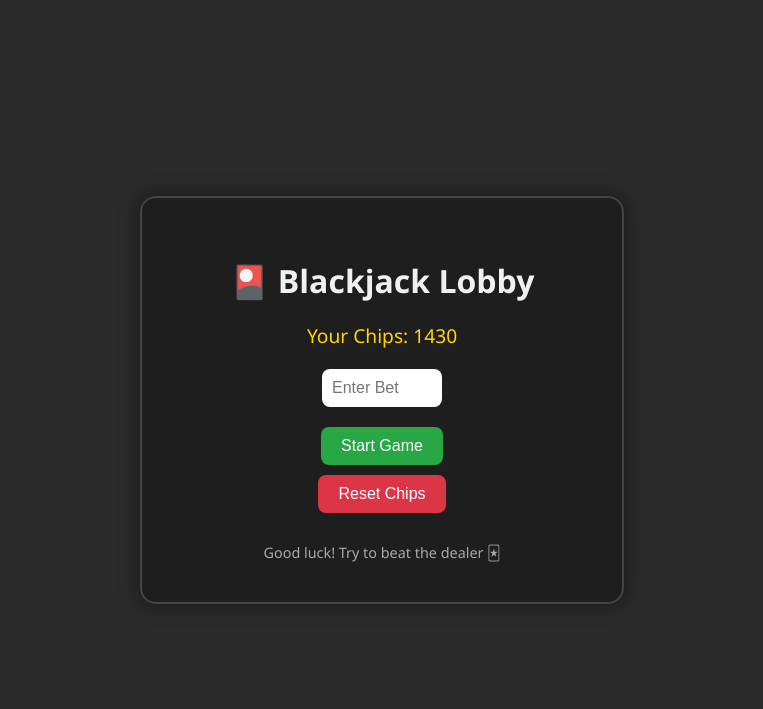
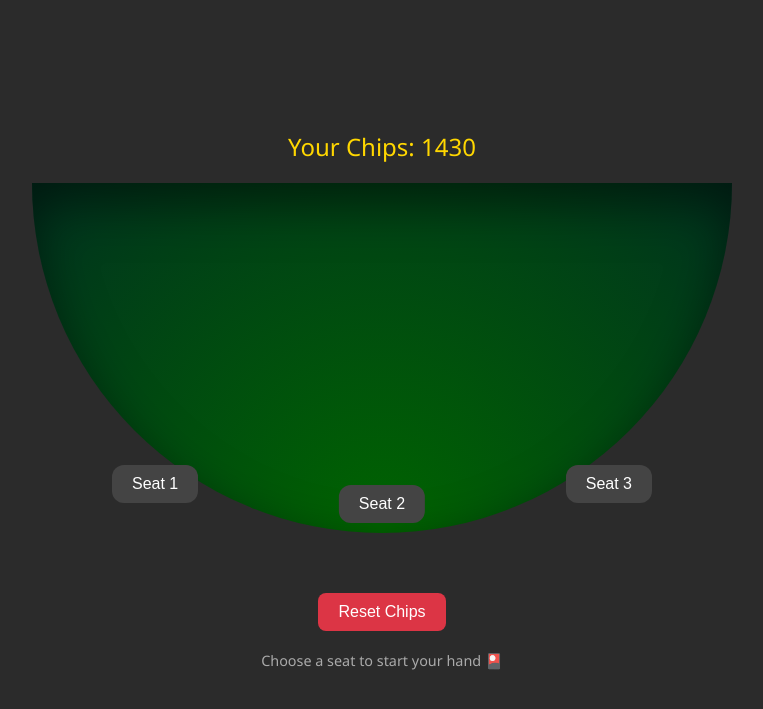
Before and after one commit to ammiagames/blackjacknow, a Django app: template bj/blackjack/game/templates/game/start_hand.html in a window 1280 px wide. Shown: the top 709 px of the page, without its empty margins (258-1021 px from the left). Run offline with Django 5.2, Linux system fonts and the light colour scheme; the template is opened without the code that fills it: values that come from a table or form of the project are taken from there, others are empty; data comes from the database, SQL or seed files in the repository.

Commit message:
chip count to update after delay + start game UI upgrade

```diff
--- a/bj/blackjack/game/service/actions.py
+++ b/bj/blackjack/game/service/actions.py
@@ -146,12 +146,11 @@ def double(request):
     hand_id = hands[request.session[HAND_INDEX]]
     game = get_object_or_404(GameSession, id=game_id)
     hand = get_object_or_404(Hand, id=hand_id, game_session=game)
+    request.session['starting_chip_stack'] -= hand.bet_amount
 
     player_cards = [cih.card for cih in hand.cards.filter(is_player=True).order_by('position')]
 
     # Validate double down conditions
-
-    # TODO: this is tripped up even when there ar eonly two cards
     if len(player_cards) != 2:
         messages.error(request, "Double down is only allowed with exactly two cards.")
         return redirect('game:play_hand')
@@ -184,6 +183,7 @@ def split(request):
     hand_id = hands[request.session[HAND_INDEX]]
     game = get_object_or_404(GameSession, id=game_id)
     original_hand = get_object_or_404(Hand, id=hand_id, game_session=game)
+    request.session['starting_chip_stack'] -= original_hand.bet_amount
 
     player_cih = list(original_hand.cards.filter(is_player=True).order_by('position'))
     player_cards = []
--- a/bj/blackjack/game/service/play_hand.py
+++ b/bj/blackjack/game/service/play_hand.py
@@ -9,6 +9,7 @@ def play_hand(request):
     game_id = request.session.get(GAME_ID)
     offer_insurance = request.session.get('offer_insurance', False)
     offer_even_money = request.session.get('offer_even_money', False)
+    starting_chip_stack = request.session.get('starting_chip_stack', -1)
 
     if not game_id:
         return redirect('game:start_hand')
@@ -51,6 +52,7 @@ def play_hand(request):
         'hide_dealer_card': game.is_active,
         'offer_insurance': offer_insurance,
         'offer_even_money': offer_even_money,
+        'starting_chip_stack': starting_chip_stack,
     }
 
     return render(request, 'game/play_hand.html', context)
--- a/bj/blackjack/game/service/start_hand.py
+++ b/bj/blackjack/game/service/start_hand.py
@@ -61,6 +61,7 @@ def start_hand(request):
         request.session[HAND_IDS] = [hand.id]
         request.session['offer_even_money'] = False
         request.session['offer_insurance'] = False
+        request.session['starting_chip_stack'] = game.chip_count
 
         # Offer insurance / even money logic
         if dealer_card1.rank == 'A':
--- a/bj/blackjack/game/static/game/js/play_hand.js
+++ b/bj/blackjack/game/static/game/js/play_hand.js
@@ -30,6 +30,10 @@ document.addEventListener('DOMContentLoaded', () => {
 
             // Show results after the last card is revealed
             if (index === dealerCards.length - 1) {
+                const chipCountEl = document.getElementById('chip-count');
+                const chipCount = chipCountEl.dataset.chip;
+                chipCountEl.textContent = `Chip Count: ${chipCount}`;
+
                 document.getElementById('game-result').style.display = 'block';
                 document.querySelectorAll('.hand-result').forEach(el => {
                     el.style.display = 'block';
--- a/bj/blackjack/game/templates/game/play_hand.html
+++ b/bj/blackjack/game/templates/game/play_hand.html
@@ -12,7 +12,7 @@
     <h1>Blackjack</h1>
     <div class="table">
         <div class="info">
-            <p>Chip Count: {{ game.chip_count }}</p>
+            <p id="chip-count" data-chip="{{ game.chip_count }}">Chip Count: {{ starting_chip_stack }}</p>
         </div>
 
         <div class="hand-title">Dealer's Hand:</div>
--- a/bj/blackjack/game/templates/game/start_hand.html
+++ b/bj/blackjack/game/templates/game/start_hand.html
@@ -17,62 +17,72 @@
             height: 100vh;
         }
 
-        .lobby-container {
-            background-color: #1e1e1e;
-            border: 2px solid #444;
-            padding: 40px;
-            border-radius: 16px;
-            box-shadow: 0 0 20px rgba(0, 0, 0, 0.5);
-            width: 400px;
+        .table-container {
             text-align: center;
+            width: 800px;
         }
 
-        h1 {
-            font-size: 2em;
-            margin-bottom: 20px;
+        .blackjack-table {
+            position: relative;
+            width: 700px;
+            height: 350px;
+            background: radial-gradient(ellipse at bottom, #006400 0%, #013220 100%);
+            border-radius: 0 0 350px 350px;
+            margin: 0 auto 40px auto;
+            box-shadow: inset 0 20px 50px rgba(0, 0, 0, 0.5);
         }
 
-        .chip-count {
-            font-size: 1.2em;
+        .chip-display {
+            font-size: 1.5em;
             margin-bottom: 20px;
             color: #ffd700;
         }
 
-        .bet-input {
-            margin-bottom: 20px;
-        }
-
-        input[type="number"] {
-            padding: 10px;
-            font-size: 1em;
-            width: 100px;
-            border-radius: 8px;
-            border: none;
-            outline: none;
-        }
-
-        button {
+        .seat {
+            position: absolute;
             padding: 10px 20px;
             font-size: 1em;
-            background-color: #28a745;
             border: none;
-            border-radius: 8px;
+            border-radius: 12px;
+            background-color: #444;
             color: white;
             cursor: pointer;
             transition: background-color 0.3s ease;
         }
 
-        button:hover {
-            background-color: #218838;
+        .seat:hover {
+            background-color: #666;
         }
 
-        .error {
-            color: #ff4d4d;
-            margin-bottom: 15px;
+        .seat-left {
+            bottom: 30px;
+            left: 80px;
+        }
+
+        .seat-center {
+            bottom: 10px;
+            left: 50%;
+            transform: translateX(-50%);
+        }
+
+        .seat-right {
+            bottom: 30px;
+            right: 80px;
+        }
+
+        .reset-button {
+            background-color: #dc3545;
+            padding: 10px 20px;
+            font-size: 1em;
+            border-radius: 8px;
+            border: none;
+            color: white;
+            cursor: pointer;
+            margin-top: 20px;
         }
 
         .footer {
-            margin-top: 30px;
+            margin-top: 20px;
             font-size: 0.9em;
             color: #aaa;
         }
@@ -80,35 +90,41 @@
 </head>
 
 <body>
+    <div class="table-container">
+        <div class="chip-display">Your Chips: {{ game.chip_count }}</div>
 
-    <div class="lobby-container">
-        <h1>🎴 Blackjack Lobby</h1>
+        <div class="blackjack-table">
+            <form method="post">
+                {% csrf_token %}
+                <input type="hidden" name="seat" value="left">
+                <button class="seat seat-left">Seat 1</button>
+            </form>
 
-        {% if game %}
-            <div class="chip-count">Your Chips: {{ game.chip_count }}</div>
-        {% else %}
-            <div class="chip-count">Starting Chips: 1000</div>
-        {% endif %}
+            <form method="post">
+                {% csrf_token %}
+                <input type="hidden" name="seat" value="center">
+                <button class="seat seat-center">Seat 2</button>
+            </form>
+
+            <form method="post">
+                {% csrf_token %}
+                <input type="hidden" name="seat" value="right">
+                <button class="seat seat-right">Seat 3</button>
+            </form>
+        </div>
 
         {% if error %}
         <div class="error">{{ error }}</div>
         {% endif %}
 
-        <form method="post">
-            {% csrf_token %}
-            <div class="bet-input">
-                <input type="number" name="bet" min="1" placeholder="Enter Bet" required>
-            </div>
-            <button type="submit">Start Game</button>
-        </form>
         <form method="post" action="{% url 'game:reset_chips' %}">
             {% csrf_token %}
-            <button type="submit" style="background-color: #dc3545; margin-top: 10px;">Reset Chips</button>
+            <button type="submit" class="reset-button">Reset Chips</button>
         </form>
 
-        <div class="footer">Good luck! Try to beat the dealer 🃏</div>
+        <div class="footer">Choose a seat to start your hand 🎴</div>
     </div>
-
 </body>
 
+
 </html>
```
